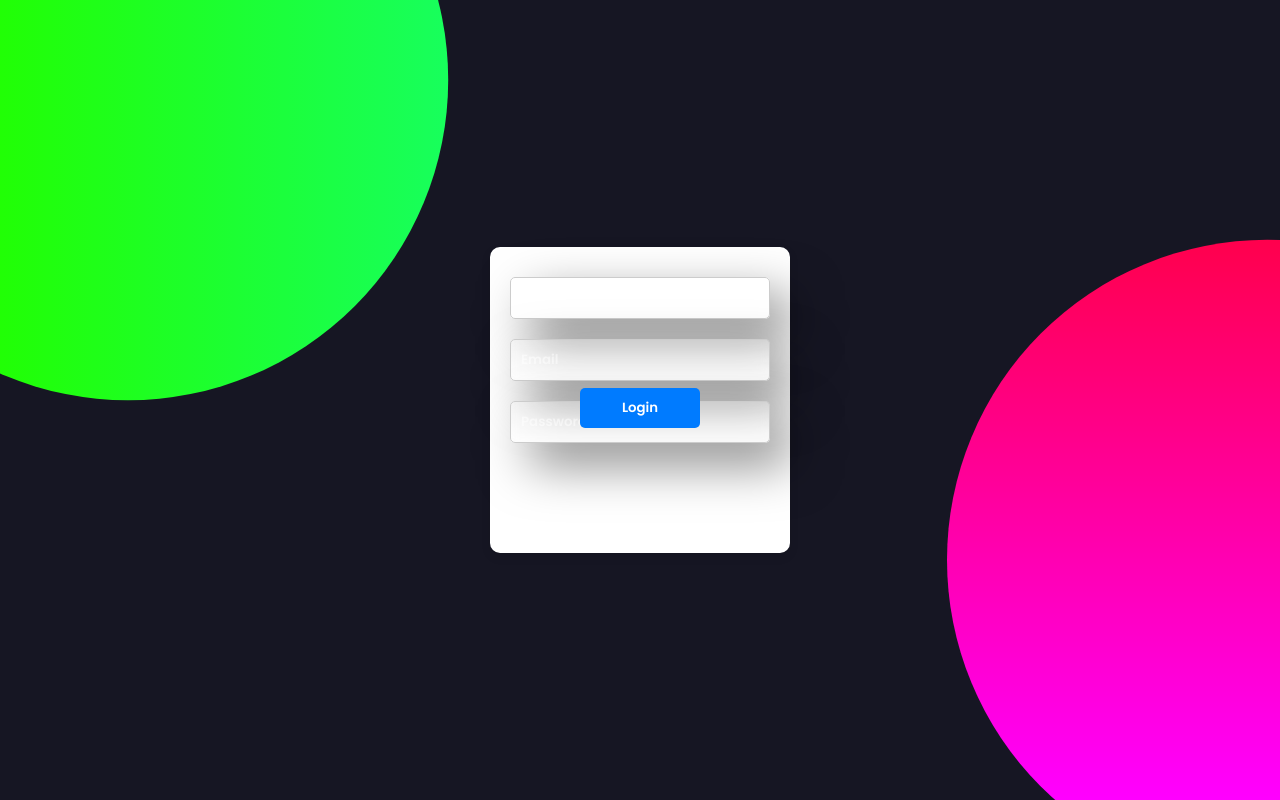
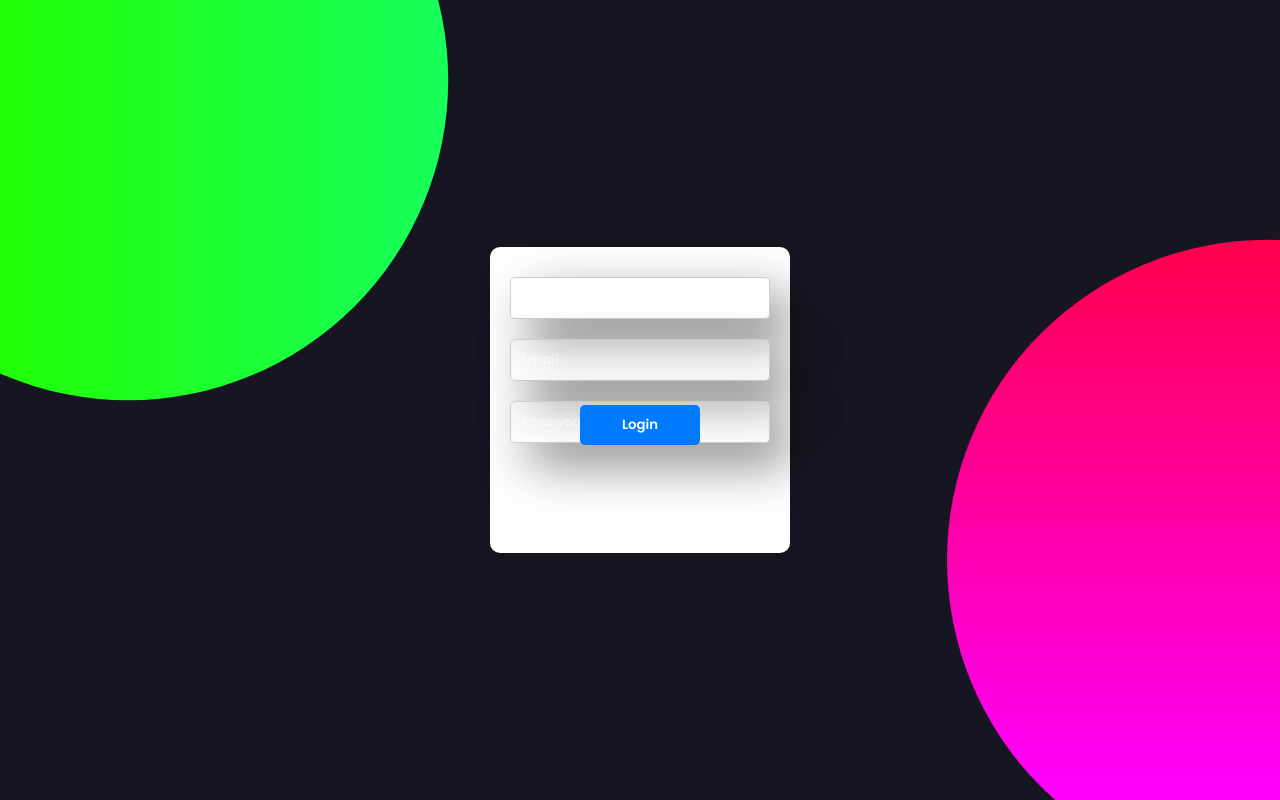
Before and after one commit to Nzau1/T-LABS-ACADEMY, a plain HTML site: page index.html in a window 1280 px wide. Drawn offline with nearby package versions, Linux system fonts and the light colour scheme.

Commit message:
Update index.html

```diff
--- a/index.html
+++ b/index.html
@@ -73,7 +73,7 @@ body {
 
 .container-button {
     text-align: center;
-    margin-top: 15px;
+    margin-top: 50px;
 }
 
 .btn {
```
